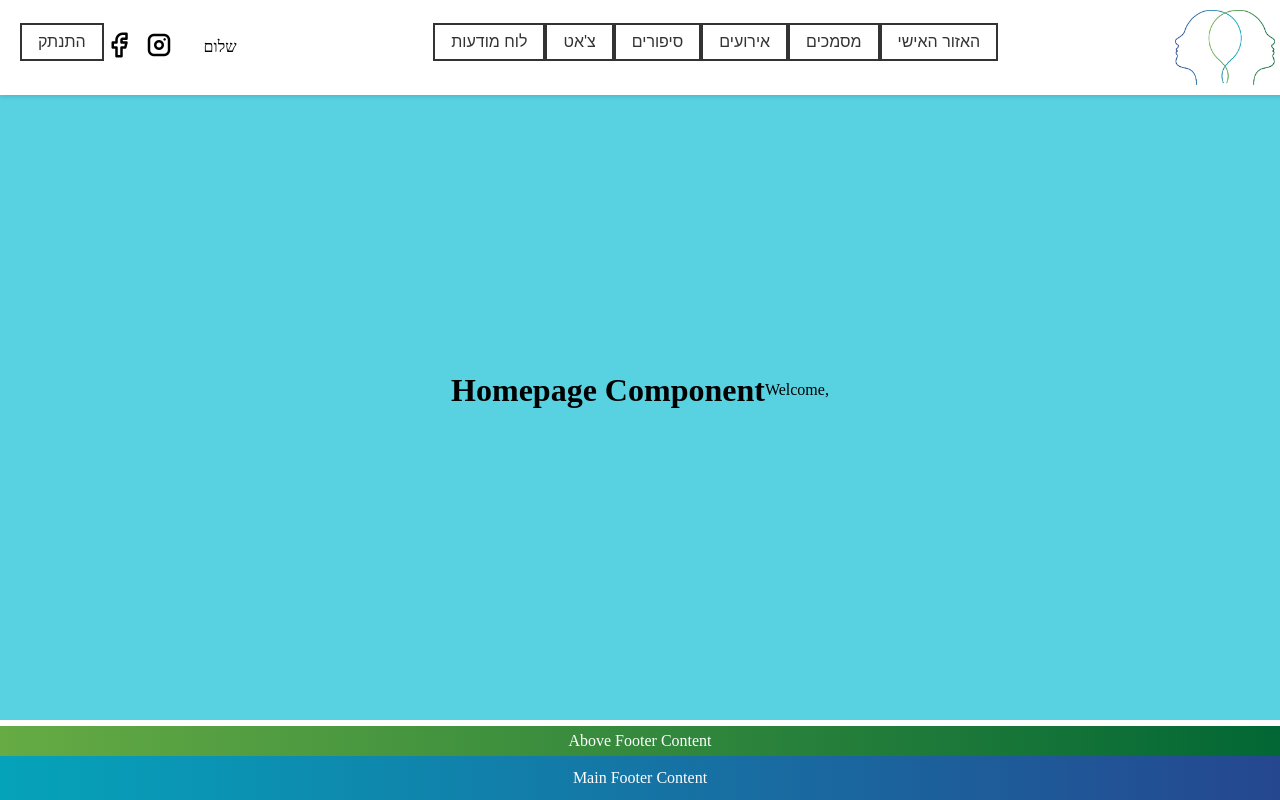
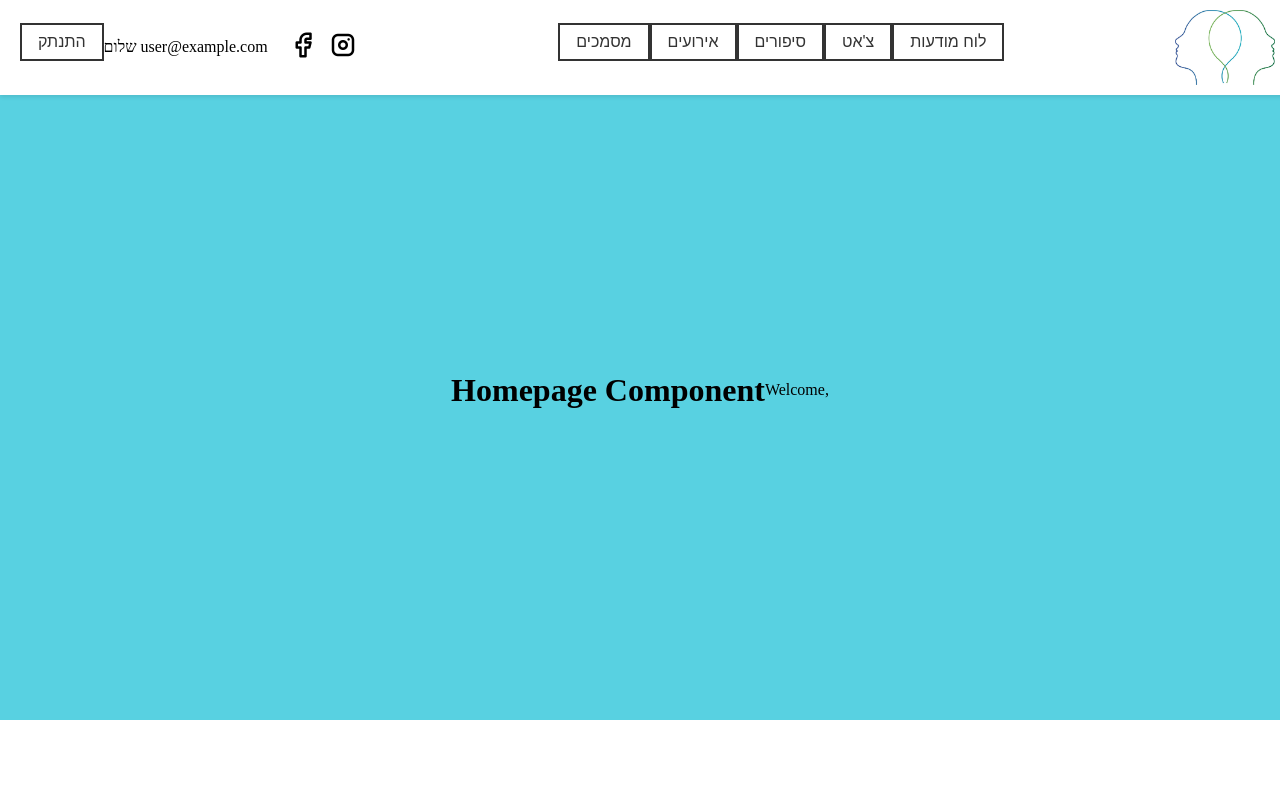
Before and after one commit to TzlilMa/Or-community-association, a React (Create React App) app in the folder my-app/: page / in a window 1280 px wide. Built offline with nearby package versions, Linux system fonts and the light colour scheme; no server answers; the database is empty; sample sign-in values are in the browser's storage.

Commit message:
update header

```diff
--- a/my-app/src/App.js
+++ b/my-app/src/App.js
@@ -16,11 +16,14 @@ import PrivateRoute from './PrivateRoute'; // Add this import
 
 const App = () => {
   const [isAuthenticated, setIsAuthenticated] = useState(false);
+  const [username, setUserName]  = useState(null)
 
   useEffect(() => {
     const unsubscribe = auth.onAuthStateChanged((user) => {
       if (user) {
         setIsAuthenticated(true);
+        console.log(user);
+        setUserName(user.displayName);
       } else {
         setIsAuthenticated(false);
       }
@@ -30,6 +33,7 @@ const App = () => {
 
   return (
     <div className="App">
+      <Header userName={username}/>
       <div className="content">
         {isAuthenticated ? (
           <Routes>
--- a/my-app/src/components/Header.js
+++ b/my-app/src/components/Header.js
@@ -1,5 +1,5 @@
 // src/components/Header.js
-import React from 'react';
+import React, { useState, useEffect } from 'react';
 import logo from '../assets/logo.jpg';
 import InstagramLogo from '../assets/brand-instagram.png';
 import FacebookLogo from '../assets/brand-facebook.png';
@@ -8,12 +8,20 @@ import { auth } from '../fireBase/firebase';
 import '../styles/Header.css';
 
 const Header = () => {
+  const [user, setUser] = useState(null);
   const navigate = useNavigate();
 
+  useEffect(() => {
+    const unsubscribe = auth.onAuthStateChanged((user) => {
+      setUser(user);
+    });
+
+    // Cleanup subscription on unmount
+    return () => unsubscribe();
+  }, []);
+
   const handleComponentClick = (componentName) => {
-    if (componentName === 'PersonalArea') {
-      navigate('/personal-area');
-    } else if (componentName === 'Calendar') {
+    if (componentName === 'Calendar') {
       navigate('/calendar');
     } else if (componentName === 'NoticeBoard') {
       navigate('/notice-board');
@@ -40,33 +48,35 @@ const Header = () => {
 
   return (
     <header className="header">
-      <div className="left-section">
-        <button className="nav-btn sign-out-btn" onClick={handleSignOut}>התנתק</button>
-        <div className="social-icons">
-          <a href="https://www.facebook.com/share/46HcXMT56FM73K8j/?mibextid=K35XfP" target="_blank" rel="noopener noreferrer">
-            <img src={FacebookLogo} alt="Facebook" className="social-logo" />
-          </a>
-          <a href="https://www.instagram.com/kheilator?igsh=N2U5bThhYXJ5aHhs" target="_blank" rel="noopener noreferrer">
-            <img src={InstagramLogo} alt="Instagram" className="social-logo" />
-          </a>
-        </div>
-        <p className="greeting">שלום</p>
-      </div>
-
-      <div className="center-section">
-        <button className="nav-btn" onClick={() => handleComponentClick('NoticeBoard')}>לוח מודעות</button>
-        <button className="nav-btn" onClick={() => handleComponentClick('Chat')}>צ'אט</button>
-        <button className="nav-btn" onClick={() => handleComponentClick('Stories')}>סיפורים</button>
-        <button className="nav-btn" onClick={() => handleComponentClick('Calendar')}>אירועים</button>
-        <button className="nav-btn" onClick={() => handleComponentClick('Documents')}>מסמכים</button>
-        <button className="nav-btn" onClick={() => handleComponentClick('PersonalArea')}>האזור האישי</button>
-      </div>
-
       <div className="right-section">
         <div className="logo-container" onClick={handleLogoClick} style={{ cursor: 'pointer' }}>
           <img src={logo} alt="Logo" className="logo-image" />
         </div>
       </div>
+      {user && (
+        <>
+        <div className="center-section">
+            <button className="nav-btn" onClick={() => handleComponentClick('NoticeBoard')}>לוח מודעות</button>
+            <button className="nav-btn" onClick={() => handleComponentClick('Chat')}>צ'אט</button>
+            <button className="nav-btn" onClick={() => handleComponentClick('Stories')}>סיפורים</button>
+            <button className="nav-btn" onClick={() => handleComponentClick('Calendar')}>אירועים</button>
+            <button className="nav-btn" onClick={() => handleComponentClick('Documents')}>מסמכים</button>
+          </div>
+
+          <div className="left-section">
+            <div className="social-icons">
+              <a href="https://www.facebook.com/share/46HcXMT56FM73K8j/?mibextid=K35XfP" target="_blank" rel="noopener noreferrer">
+                <img src={FacebookLogo} alt="Facebook" className="social-logo" />
+              </a>
+              <a href="https://www.instagram.com/kheilator?igsh=N2U5bThhYXJ5aHhs" target="_blank" rel="noopener noreferrer">
+                <img src={InstagramLogo} alt="Instagram" className="social-logo" />
+              </a>
+            </div>
+            <p className="greeting">שלום {user.email}</p>
+            <button className="nav-btn sign-out-btn" onClick={handleSignOut}>התנתק</button>
+          </div>
+        </>
+      )}
     </header>
   );
 };
--- a/my-app/src/pages/homepage.js
+++ b/my-app/src/pages/homepage.js
@@ -36,12 +36,10 @@ const Homepage = () => {
 
   return (
     <div className="App">
-      <Header />
         <div className="homepage">
           <h1>Homepage Component</h1>
           <p>Welcome, {firstName || email}</p>
         </div>
-      <Footer />
     </div>
   );
 };
--- a/my-app/src/styles/Header.css
+++ b/my-app/src/styles/Header.css
@@ -1,5 +1,3 @@
-/* Existing styles remain the same */
-
 .header {
   position: fixed; /* Fixed position to keep the header at the top */
   top: 0; /* Align the header to the top of the viewport */
@@ -12,6 +10,7 @@
   justify-content: space-between; /* Space elements evenly horizontally */
   align-items: center; /* Center elements vertically */
   padding: 10px 20px; /* Add padding to the header */
+  flex-direction: row-reverse;
 }
 
 .left-section,
@@ -19,6 +18,7 @@
 .right-section {
   display: flex; /* Use flexbox for layout */
   align-items: center; /* Center elements vertically */
+  flex-direction: row-reverse; /* Reverse the order of the flex items */
 }
 
 .social-icons {
@@ -76,43 +76,15 @@
 
 .logo-image {
   width: 100px; /* Adjust size as needed */
-  height: auto; /* Maintain aspect ratio */
   cursor: pointer; /* Set cursor to pointer when hovering over the logo */
 }
-
-.dropdown {
-  position: relative;
-  display: inline-block;
-}
-
-.dropdown-content {
-  display: flex;
-  flex-direction: column;
-  position: absolute;
-  background-color: #f9f9f9;
-  min-width: 160px;
-  box-shadow: 0 8px 16px rgba(0, 0, 0, 0.2);
-  z-index: 1;
-}
-
-.dropdown-item {
-  color: black;
-  padding: 12px 16px;
-  text-decoration: none;
-  display: block;
-  background: #fff;
-  border: none;
-  text-align: left;
-  cursor: pointer;
-}
-
 .dropdown-item:hover {
   background-color: #f1f1f1;
 }
 
 @media (max-width: 768px) {
   .header {
-    flex-direction: column; /* Stack header items vertically on smaller screens */
+    flex-direction: column-reverse; /* Stack header items vertically on smaller screens */
     padding: 10px; /* Reduce padding for smaller screens */
   }
 
@@ -129,8 +101,4 @@
     width: 100%; /* Make center section full width on smaller screens */
     order: 3; /* Move center section to bottom on smaller screens */
   }
-
-  .nav-btn {
-    margin-bottom: 5px; /* Reduce margin between buttons on smaller screens */
-  }
 }
```
